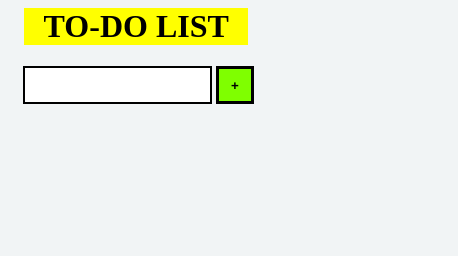
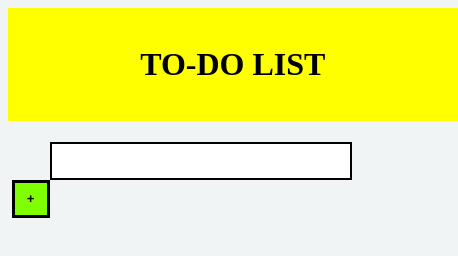
Before and after one commit to mathik2/TO-DO-LIST, a plain HTML site: page index.html in a window 390 px wide. Shown: the whole page, 458 px wide, since content can reach past the window. Drawn offline with Linux system fonts and the light colour scheme.

Commit message:
Update to-do list.css

```diff
--- a/to-do list.css
+++ b/to-do list.css
@@ -46,20 +46,20 @@ li {
                 margin-left: 0rem;
             }
             li {
-                width: 4cm;
+                width: 8cm;
             }
             h1 {
-                margin-left: 1rem;
-                width: 60%;
+                width: 100%;
+                padding:1cm
             }
             #input {
-                width: 5cm;
-                margin-left: 0.3cm;
+                width: 8cm;
+                margin-left: 1cm;
             }
             #container {
                 height: 100px;
-                width: 80%;
-                margin: auto;
+                width: 100%;
+
                 margin-left: 0.1cm;
             }
         }
```
